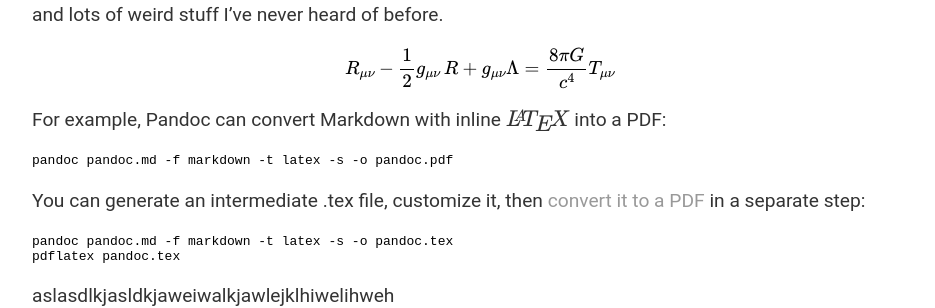
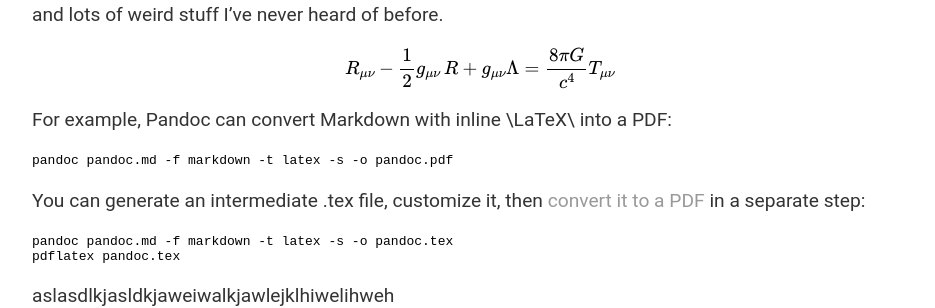
Before and after one commit to brandoncurtis/wiki, a Jekyll site: the page built from _wikipages/software/pandoc.md, in a window 1280 px wide. Shown: the part 270-578 px from the top of the page, without its empty margins (160-1095 px from the left). Built offline with Jekyll 4.4.1, drawn with Linux system fonts in a browser that asks for light colours; formulas are drawn with MathJax 3.

```diff
--- a/_wikipages/software/pandoc.md
+++ b/_wikipages/software/pandoc.md
@@ -15,7 +15,7 @@ R_{\mu \nu} - {1 \over 2}g_{\mu \nu}\,R + g_{\mu \nu} \Lambda
 = {8 \pi G \over c^4} T_{\mu \nu}
 $$
 
-For example, Pandoc can convert Markdown with inline $\LaTeX$ into a PDF:
+For example, Pandoc can convert Markdown with inline \LaTeX\ into a PDF:
 
     pandoc pandoc.md -f markdown -t latex -s -o pandoc.pdf
 
```
Also changed, not shown: 1 other file.
